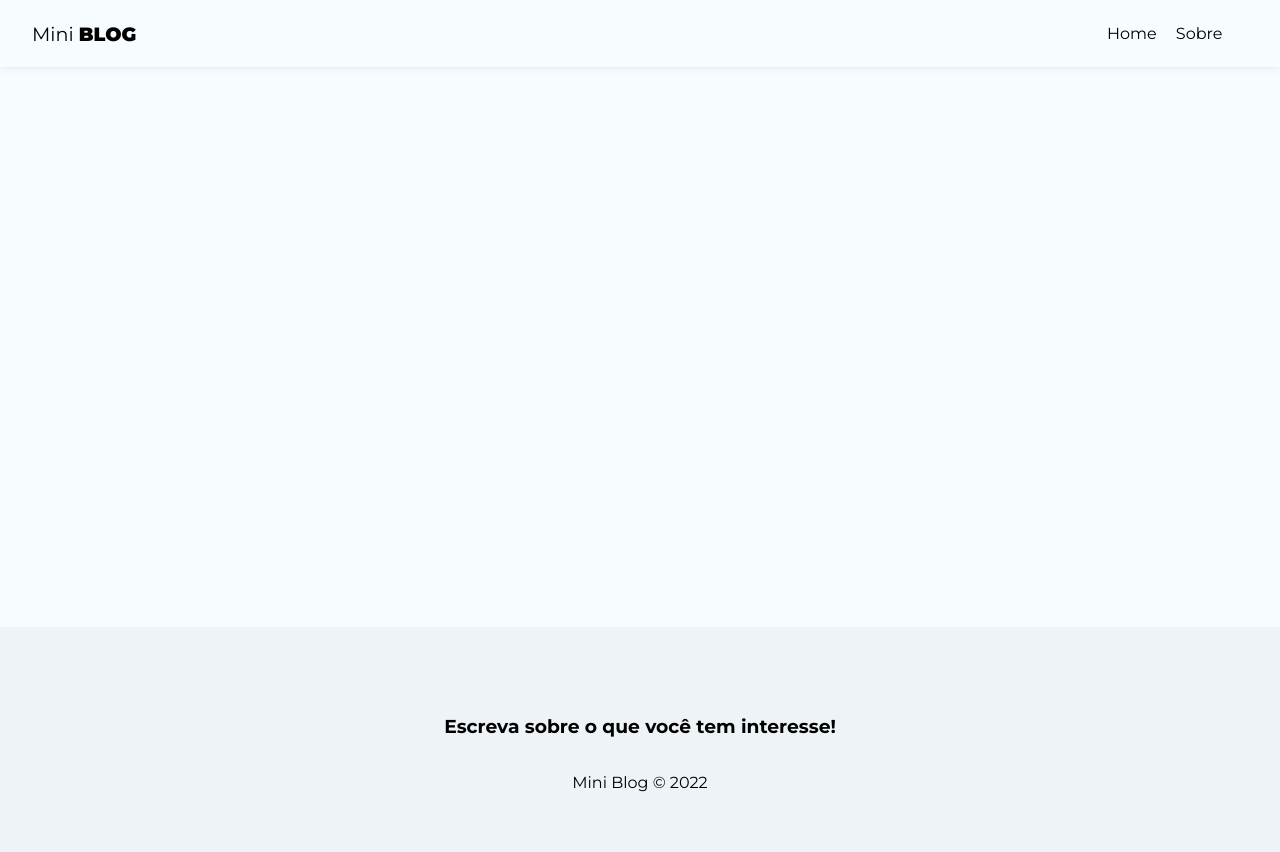
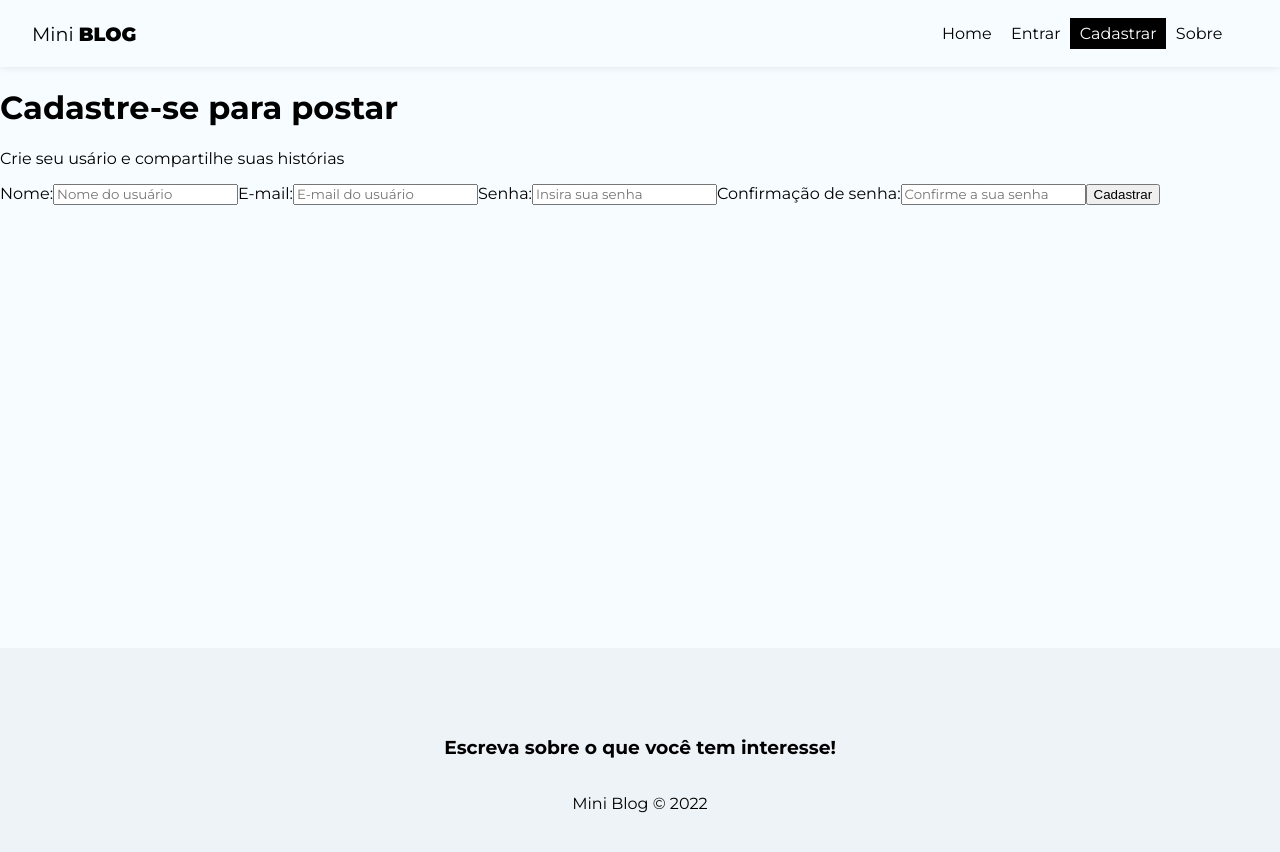
Before and after one commit to isagarci4/miniBlog, a React (Create React App) app: page /register in a window 1280 px wide. Shown: the top 852 px of the page. Built offline with nearby package versions, Linux system fonts and the light colour scheme.

Commit message:
feat: formulário de cadastro

```diff
--- a/src/App.js
+++ b/src/App.js
@@ -9,6 +9,8 @@
 // pages
 import Home from './pages/Home/Home';
 import About from './pages/About/About';
+import Login from './pages/Login/Login';
+import Register from './pages/Register/Register';
 
 function App() {
   return (
@@ -19,6 +21,8 @@
         <Routes>
           <Route path='/' element={<Home/>} />
           <Route path='/about' element={<About/>} />
+          <Route path='/login' element={<Login/>} />
+          <Route path='/register' element={<Register/>} />
         </Routes>
       </div>
       <Footer/>
--- a/src/components/Navbar.js
+++ b/src/components/Navbar.js
@@ -14,6 +14,16 @@
             </NavLink>
         </li>
         <li>
+            <NavLink to={"/login"} className={({isActive}) => (isActive ? styles.active : '')}>
+                Entrar
+            </NavLink>
+        </li>
+        <li>
+            <NavLink to={"/register"} className={({isActive}) => (isActive ? styles.active : '')}>
+                Cadastrar
+            </NavLink>
+        </li>
+        <li>
             <NavLink to={"/about"} className={({isActive}) => (isActive ? styles.active : '')}>
                 Sobre
             </NavLink>
--- a/src/pages/Register/Register.js
+++ b/src/pages/Register/Register.js
@@ -1 +1,53 @@
-import styles from "./Resgiter.module.css"
+// import styles from "./Resgiter.module.css"
+
+import { useState, useEffect } from "react";
+
+const Register = () => {
+  return (
+    <div className="register">
+      <h1>Cadastre-se para postar</h1>
+      <p>Crie seu usário e compartilhe suas histórias</p>
+      <form>
+        <label>
+          <span>Nome:</span>
+          <input
+            type="text"
+            name="displayName"
+            required
+            placeholder="Nome do usuário"
+          />
+        </label>
+        <label>
+          <span>E-mail:</span>
+          <input
+            type="email"
+            name="email"
+            required
+            placeholder="E-mail do usuário"
+          />
+        </label>
+        <label>
+          <span>Senha:</span>
+          <input
+            type="password"
+            name="password"
+            required
+            placeholder="Insira sua senha"
+          />
+        </label>
+        <label>
+          <span>Confirmação de senha:</span>
+          <input
+            type="password"
+            name="confirmPassword"
+            required
+            placeholder="Confirme a sua senha"
+          />
+        </label>
+        <button className="btn">Cadastrar</button>
+      </form>
+    </div>
+  );
+};
+
+export default Register;
```
